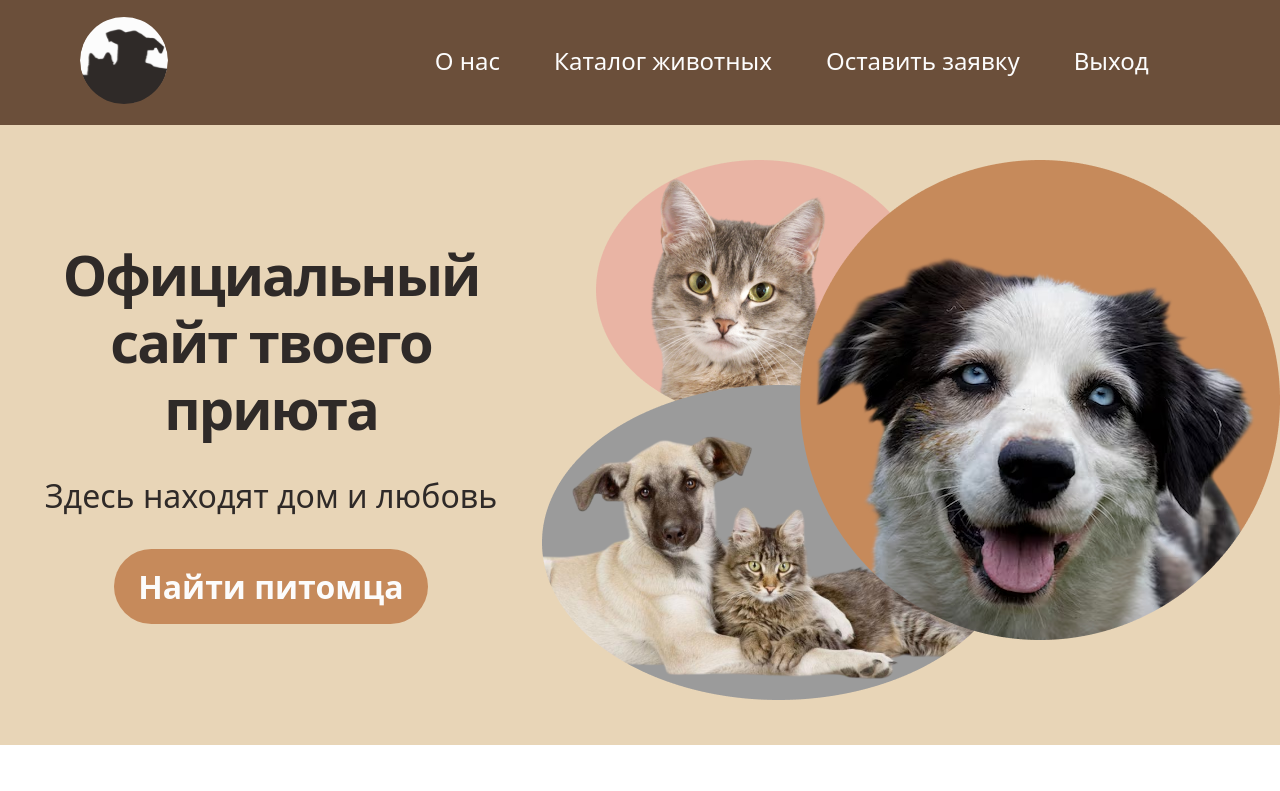
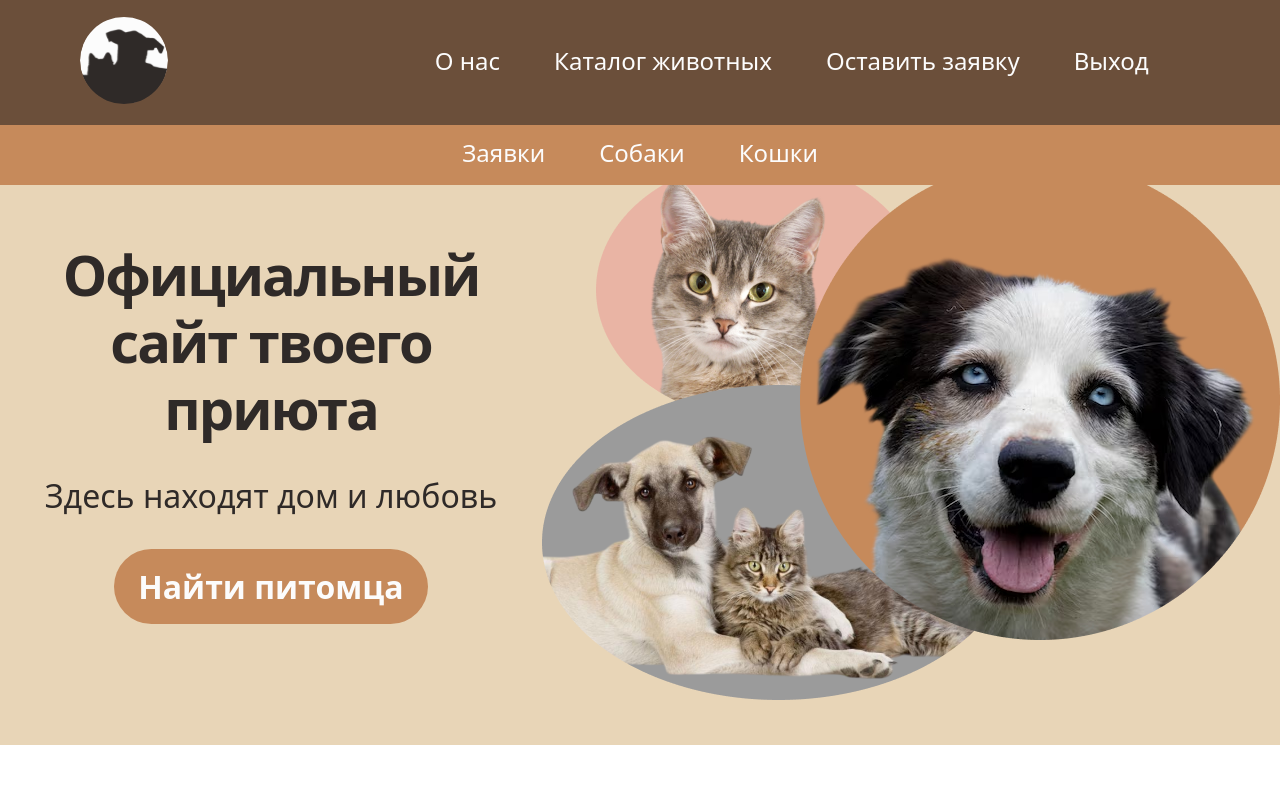
Before and after one commit to KatyaVarentsova/web-shelter-client, a React (Vite) app: page / in a window 1280 px wide. Shown: the top 791 px of the page. Built offline with nearby package versions, Linux system fonts and the light colour scheme; no server answers; sample sign-in values are in the browser's storage.

Commit message:
feat: свёрстан adminHeader

```diff
--- a/src/app/App.tsx
+++ b/src/app/App.tsx
@@ -14,6 +14,7 @@ import { closeAllModals } from '../store/modalSlice'
 import { PrivateRoute } from '../components/PrivateRoute/privateRoute'
 import { RequestsPage } from '../pages/RequestsPage/requestsPage'
 import { accessTokenSelector } from '../store/authSlice'
+import { AdminHeader } from '../components/AdminHeader/adminHeader'
 
 function App() {
   const dispatch = useAppDispatch()
@@ -32,6 +33,7 @@ function App() {
   return (
     <>
       <Header />
+      {token && <AdminHeader/>}
       <main className="main">
         <Routes>
           <Route path='/' element={<HomePage/>}></Route>
--- /dev/null
+++ b/src/components/AdminHeader/adminHeader.module.css
@@ -0,0 +1,44 @@
+.blockBackground {
+  background-color: var(--color-caramel);
+  position: fixed;
+  width: 100%;
+  z-index: 1000;
+  margin-top: 125px;
+}
+
+.header {
+  display: flex;
+  align-items: center;
+  padding: 0 80px;
+}
+
+.nav {
+  margin: auto;
+  width: 100%;
+  box-sizing: border-box;
+  padding: 8px 2.4rem 8px;
+  display: flex;
+  flex-direction: row;
+  align-items: center;
+  justify-content: center;
+  gap: 28px;
+}
+
+.link {
+  color: var(--color-white);
+  padding: 0 10px 5px;
+  border: 3px solid transparent;
+  border-radius: 25px;
+  font-size: 24px;
+}
+
+.link:hover,
+.link:focus {
+  color: var(--color-white);
+  border: 3px solid var(--color-white);
+}
+
+.link:active {
+  color: var(--color-cream);
+  border: 3px solid var(--color-cream);
+}
--- /dev/null
+++ b/src/components/AdminHeader/adminHeader.tsx
@@ -0,0 +1,17 @@
+import type { FC } from "react";
+import style from "./adminHeader.module.css";
+import { Link } from "react-router-dom";
+
+export const AdminHeader: FC = () => {
+    return (
+        <section className={style.blockBackground}>
+            <div className={`container ${style.header}`}>
+                <nav className={style.nav}>
+                    <Link className={style.link} to="/info/requests">Заявки</Link>
+                    <Link className={style.link} to="/info/dogs">Собаки</Link>
+                    <Link className={style.link} to="/info/cats">Кошки</Link>
+                </nav>
+            </div>
+        </section>
+    )
+}
--- a/src/pages/RequestsPage/requestsPage.module.css
+++ b/src/pages/RequestsPage/requestsPage.module.css
@@ -1,7 +1,6 @@
 .container {
-    margin: 0 auto;
+    margin: 220px auto 80px;
     max-width: 1440px;
-    margin-top: 200px;
 }
 
 .requestsTable {
```
